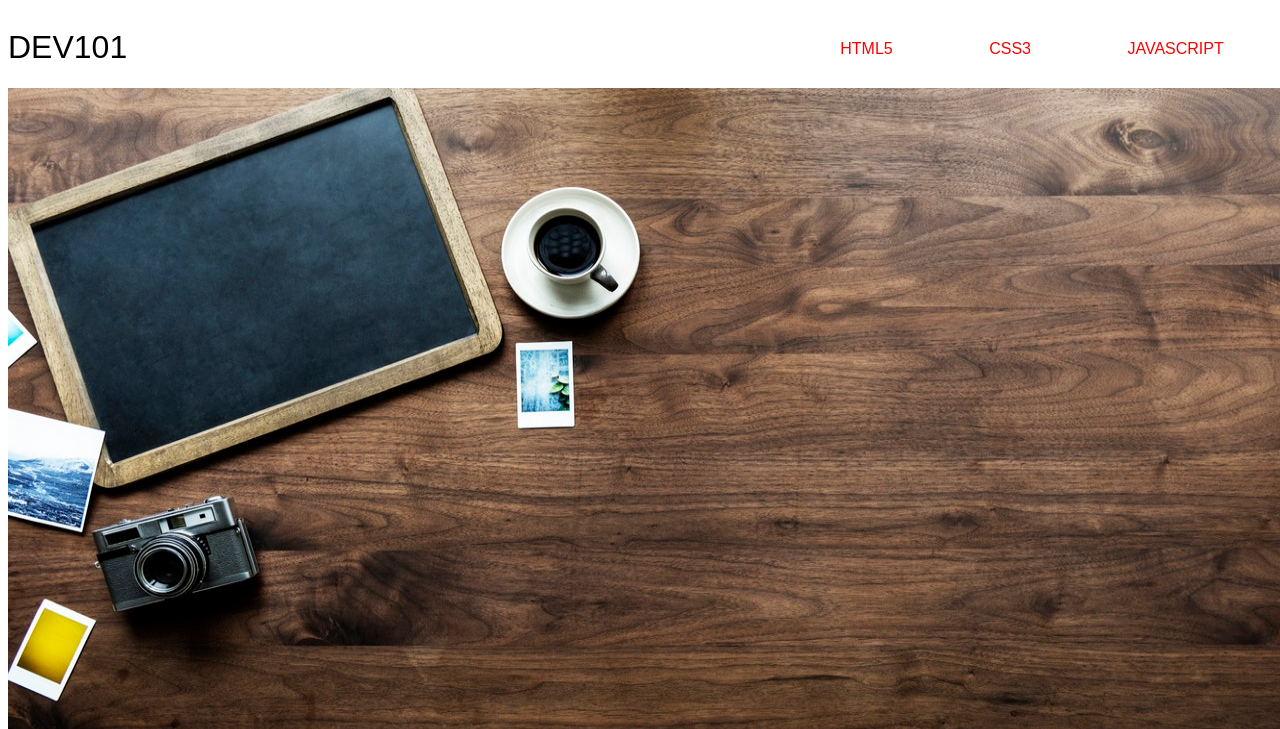
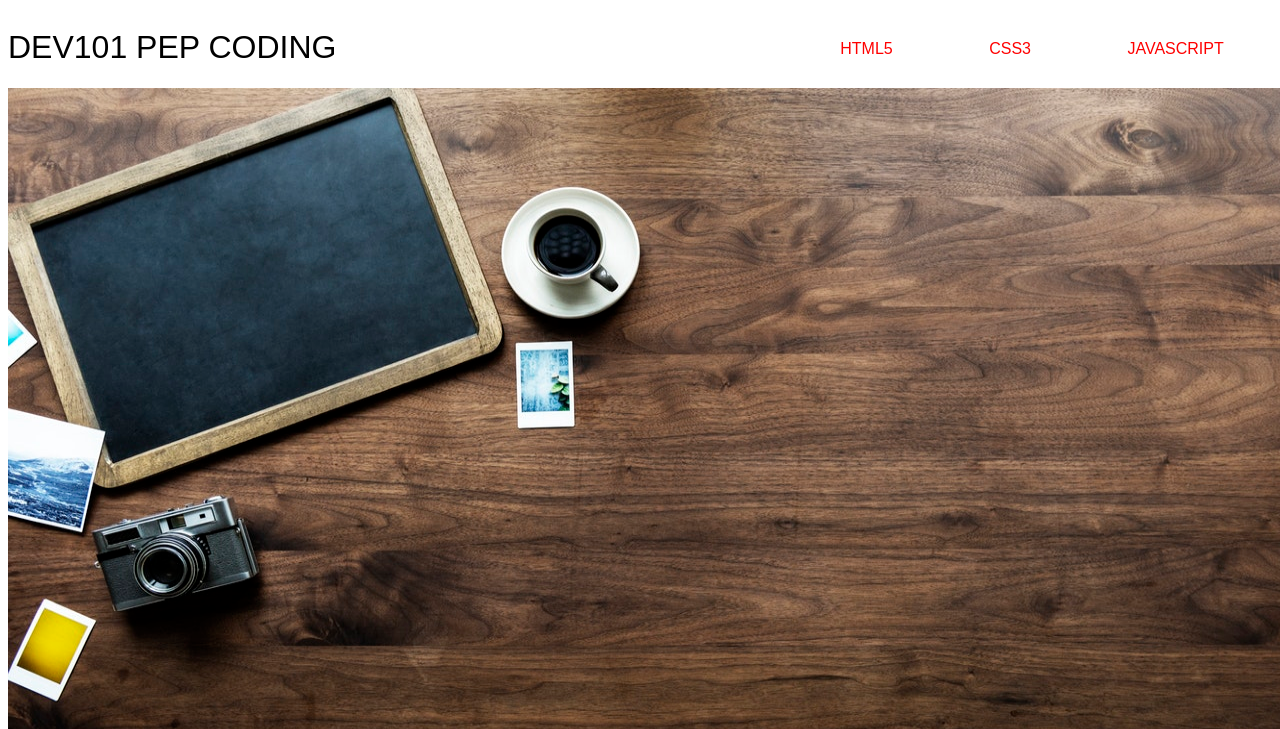
Before and after one commit to lundup/htmlchanges, a plain HTML site: page index.html in a window 1280 px wide. Shown: the top 729 px of the page. Drawn offline with Linux system fonts and the light colour scheme.

Commit message:
changed index.html

```diff
--- a/index.html
+++ b/index.html
@@ -11,7 +11,7 @@
 
 <body>
     <header>
-        <h1>DEV101</h1>
+        <h1>DEV101 PEP CODING</h1>
         <nav>
             <ul>
                 <li>
```
